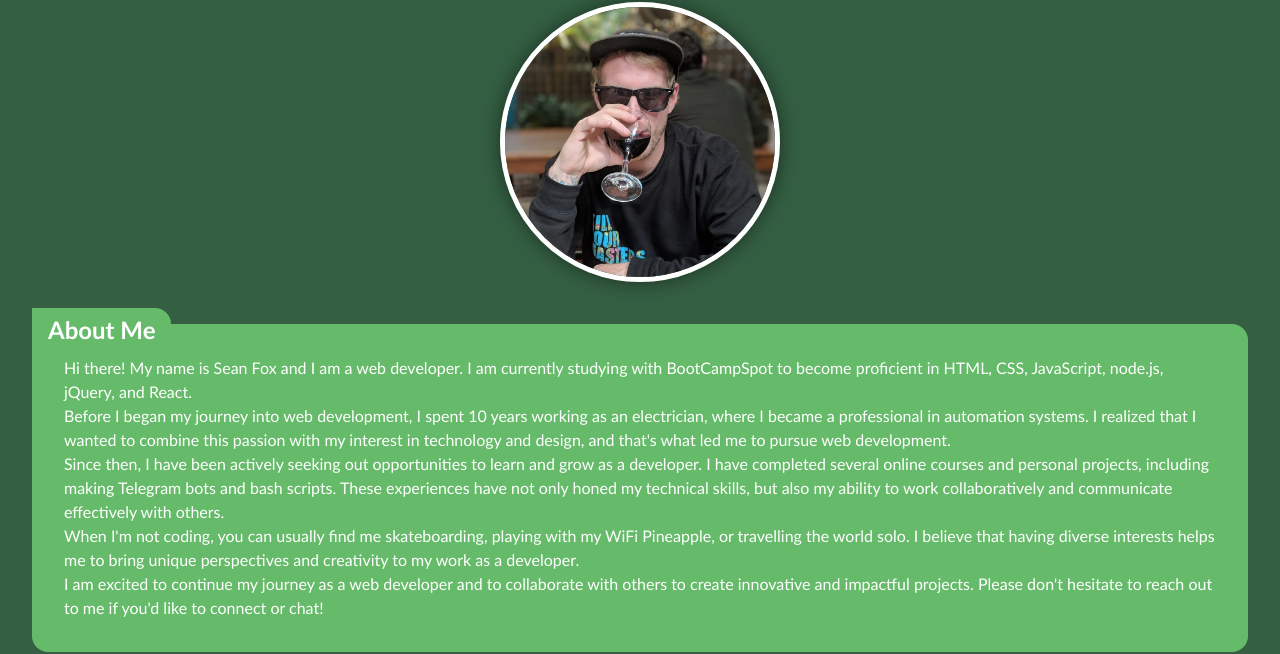
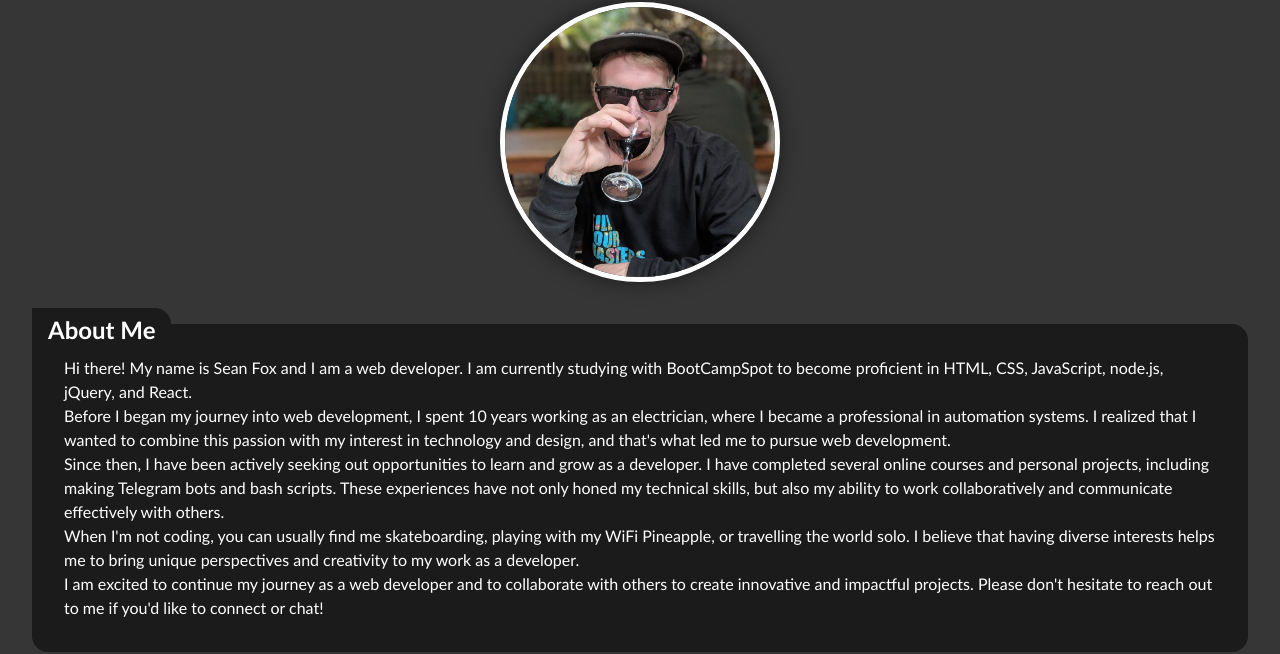
Before and after one commit to DrGunbot/My-Portfolio, a plain HTML site: page index.html in a window 1280 px wide. Shown: the part 152-806 px from the top of the page. Drawn offline with Linux system fonts and the light colour scheme.

Commit message:
Updated colour scheme in the CSS

```diff
--- a/assets/css/style.css
+++ b/assets/css/style.css
@@ -4,8 +4,8 @@
 
 /* Shades of green */
 :root {
-  --primary-color: #345f43;
-  --secondary-color: #66bb6a;
+  --primary-color: #363636;
+  --secondary-color: #1c1b1b;
 }
 
 /* Reset margin and padding on the body and set font styles */
```
